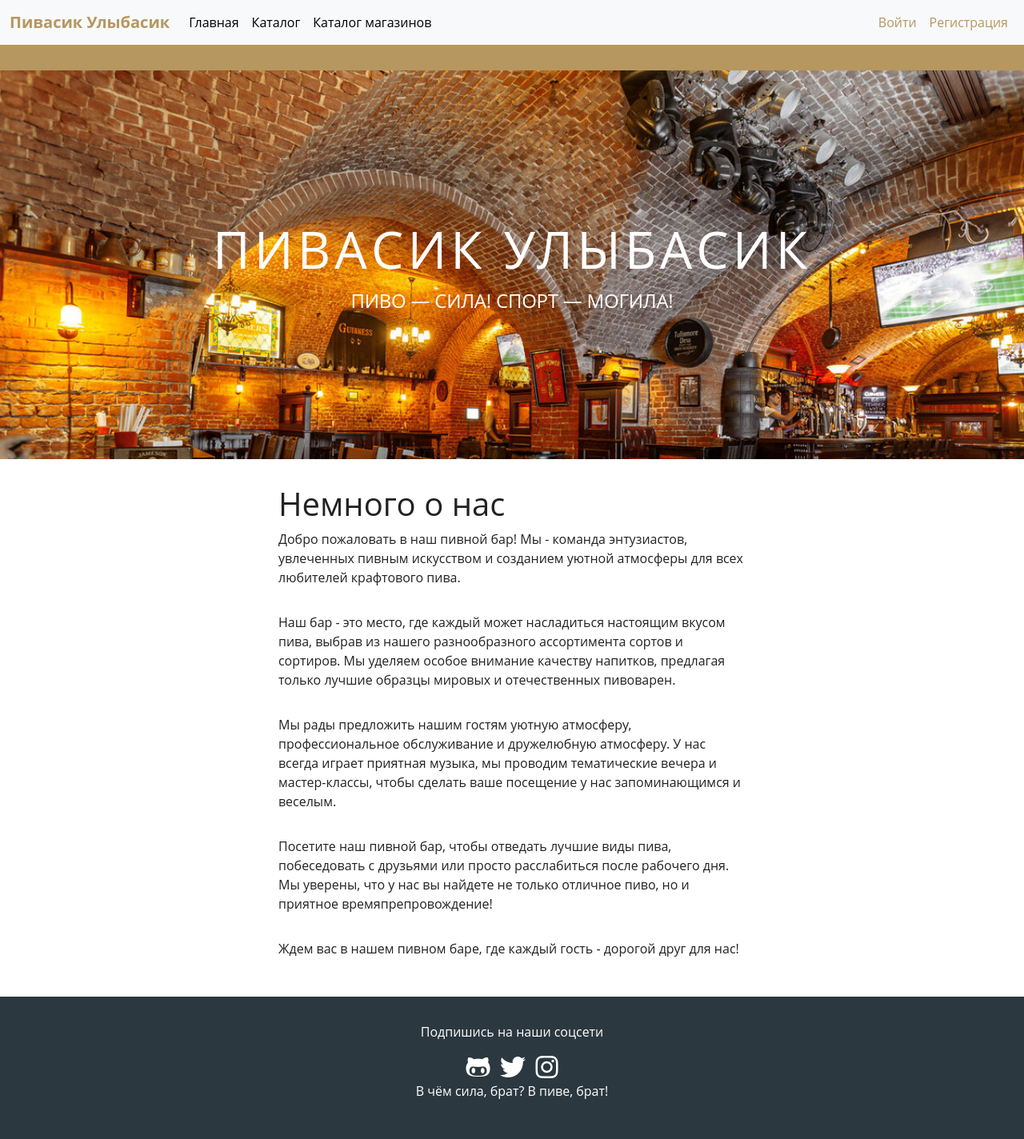
After one commit to PodySIN/PivasikUlibasik, a Django app: page /about_us/ in a window 1280 px wide. The commit adds this page. Shown: the whole page at 80% size. Run offline with Django 5.2, Linux system fonts and the light colour scheme; some libraries are stand-ins or nearby versions.

Commit message:
add shop catalog and about_us page

```diff
--- a/core/urls.py
+++ b/core/urls.py
@@ -37,4 +37,11 @@ urlpatterns = [
         views.particular_vacancy_need_shop,
         name="vacancy/particular_shop_vacancy/<shop_id>",
     ),
+    path("shop_catalog/", views.shop_catalog_page, name="shop_catalog"),
+    path(
+        "shop_catalog/particular_shop/<shop_id>",
+        views.particular_shop,
+        name="shop_catalog/particular_shop/<shop_id>",
+    ),
+    path("about_us/", views.about_us_page, name="about_us"),
 ]
--- a/main/templates/footer.html
+++ b/main/templates/footer.html
@@ -6,7 +6,7 @@
   	 		<div class="footer-col">
   	 			<h4>Пивасик Улыбасик</h4>
   	 			<ul>
-  	 				<li><a href="#">О компании</a></li>
+  	 				<li><a href="{%url 'about_us' %}">О компании</a></li>
 					<li><a href="#">Новости</a></li>
   	 				<li><a href="#">Адреса магазинов</a></li>
   	 				<li><a href="#">Политика Конфиденциальности</a></li>
--- a/main/templates/header.html
+++ b/main/templates/header.html
@@ -1,3 +1,5 @@
+{% load static %}
+<link rel="stylesheet" href="{% static 'css/style.css' %}">
 
 <nav class="navbar navbar-expand-lg navbar-light bg-light">
   <div class="container-fluid">
@@ -9,7 +11,7 @@
       <div class="navbar-nav">
         <a class="nav-link active" aria-current="page" href="{%url 'index' %}">Главная</a>
         <a class="nav-link active" aria-current="page" href="{%url 'catalog' %}">Каталог</a>
-        <a class="nav-link active" aria-current="page" href="{%url 'index' %}">2</a>
+        <a class="nav-link active" aria-current="page" href="{%url 'shop_catalog' %}">Каталог магазинов</a>
       </div>
     </div>
     <div class="navbar-nav">
--- a/main/templates/indexfooter.html
+++ b/main/templates/indexfooter.html
@@ -6,7 +6,7 @@
   	 		<div class="footer-col">
   	 			<h4>Пивасик Улыбасик</h4>
   	 			<ul>
-  	 				<li><a href="#">О компании</a></li>
+  	 				<li><a href="{%url 'about_us' %}">О компании</a></li>
 					<li><a href="#">Новости</a></li>
   	 				<li><a href="#">Адреса магазинов</a></li>
   	 				<li><a href="#">Политика Конфиденциальности</a></li>
--- /dev/null
+++ b/main/templates/pages/about_us.html
@@ -0,0 +1,50 @@
+{% load static %}
+{% include 'head.html' %}
+<link rel="stylesheet" href="{% static 'css/about_us.css' %}" />
+<script src="https://kit.fontawesome.com/1cf483120b.js" crossorigin="anonymous"></script>
+{% include 'header.html' %}
+<body>
+    <header class="masthead">
+        <p class="masthead-intro">Пивасик Улыбасик</p>
+        <h1 class="masthead-heading">Пиво — сила! Спорт — могила!</h1>
+    </header>
+    <section class="introduction-section">
+        <div class="container">
+            <h1>Немного о нас</h1>
+            <p>Добро пожаловать в наш пивной бар! Мы - команда энтузиастов, увлеченных пивным искусством и созданием уютной атмосферы для всех любителей крафтового пива.</p>
+        </div>
+    </section>
+    <section class="location-section">
+        <div class="container">
+            <p>Наш бар - это место, где каждый может насладиться настоящим вкусом пива, выбрав из нашего разнообразного ассортимента сортов и сортиров. Мы уделяем особое внимание качеству напитков, предлагая только лучшие образцы мировых и отечественных пивоварен.</p>
+        </div>
+    </section>
+    <section class="questions-section">
+        <div class="container">
+            <p>Мы рады предложить нашим гостям уютную атмосферу, профессиональное обслуживание и дружелюбную атмосферу. У нас всегда играет приятная музыка, мы проводим тематические вечера и мастер-классы, чтобы сделать ваше посещение у нас запоминающимся и веселым.</p>
+        </div>
+    </section>
+    <section class="location-section">
+        <div class="container">
+            <p>Посетите наш пивной бар, чтобы отведать лучшие виды пива, побеседовать с друзьями или просто расслабиться после рабочего дня. Мы уверены, что у нас вы найдете не только отличное пиво, но и приятное времяпрепровождение!</p>
+        </div>
+    </section>
+    <section class="location-section">
+        <div class="container">
+            <p>Ждем вас в нашем пивном баре, где каждый гость - дорогой друг для нас!</p>
+        </div>
+    </section>
+    <footer class="content-footer">
+        <div class="footer-container">
+            <p>Подпишись на наши соцсети</p>
+            <a target="_blank" href="https://github.com/kedarjoyner"><i
+                    class="fa fa-github-alt fa-inverse fa-2x"></i></a>
+            &nbsp;
+            <a href="https://twitter.com/kedmasterk"><i class="fa fa-twitter fa-inverse fa-2x"></i></a>
+            &nbsp;
+            <a href="https://instagram.com/kedarjoyner/"><i class="fa fa-instagram fa-inverse fa-2x"></i></a>
+            <p>В чём сила, брат? В пиве, брат!</p>
+        </div>
+    </footer>
+</body>
+</html>
--- a/main/templates/pages/index.html
+++ b/main/templates/pages/index.html
@@ -16,7 +16,6 @@
         <h2>Пиво — сила! Спорт — могила!</h2>
       </div>
   </div>
-
     <div class="content">
         <div class="row">
             <div class="text-center">
@@ -37,7 +36,6 @@
             </div>
         </div>
     </div>
-
       <footer class="footer mt-auto py-3">
                 {% block footer %}
                     {% include 'indexfooter.html' %}
--- a/main/views.py
+++ b/main/views.py
@@ -193,3 +193,24 @@ def particular_vacancy_need_shop(request: WSGIRequest, shop_id: int) -> HttpResp
     context["shop"]: dict = Shop.objects.get(Shop_id=shop_id)
     context["shop_id"]: dict = shop_id
     return render(request, "pages/particular_vacancy.html", context)
+
+
+def shop_catalog_page(request: WSGIRequest) -> HttpResponse:
+    """
+    Страница отображения все магазины.
+    :param request: Запрос к странице.
+    :return: Страницу всех магазинов.
+    """
+    context: dict = get_base_context("ПивасикУлыбасик")
+    context["shops"]: dict = Shop.objects.all()
+    return render(request, "pages/shops_catalog.html", context)
+
+
+def about_us_page(request: WSGIRequest) -> HttpResponse:
+    """
+    Страница отображения страницы 'о нас'.
+    :param request: Запрос к странице.
+    :return: Страницу 'о нас'.
+    """
+    context: dict = get_base_context("ПивасикУлыбасик")
+    return render(request, "pages/about_us.html", context)
--- /dev/null
+++ b/static/css/about_us.css
@@ -0,0 +1,105 @@
+body {
+  /* Typography Declaration */
+  color: #222222;
+  font-size: 1em;
+  font-family: "Open Sans", "Helvetica Neue", sans-serif;
+}
+.masthead-heading,
+.masthead-intro,
+.content-footer {
+  text-align: center;
+}
+.masthead {
+  padding: 11em 0;
+  background-image: url("../images/preview.png");
+  background-repeat: no-repeat;
+  background-size: cover;
+  background-position: top center;
+  border-top: solid 2em #b69760;
+}
+.masthead-intro {
+  /* Text Declarations */
+  margin-bottom: 0.1em;
+  font-family: "Gentium Book Basic," Georgia, serif;
+  font-size: 4em;
+  color: #ffffff;
+  text-transform: uppercase;
+  letter-spacing: 0.08em;
+}
+.masthead-heading {
+  /*Layout Declarations */
+  margin-top: -0.2em;
+  /* Typography Declarations */
+  font-family: "Open Sans", "Helvetica Neue", sans-serif;
+  font-weight: light;
+  font-size: 1.5em;
+  letter-spacing: -0.01em;
+  text-transform: uppercase;
+  color: #ffffff;
+}
+/* Text Declarations for Sections */
+.introduction-section > p,
+.location-section > p,
+.content-footer > p,
+.questions-section > p {
+  font-weight: 300;
+  letter-spacing: 0.05em;
+}
+/* Section Styling */
+.introduction-section,
+.location-section,
+.questions-section {
+  max-width: 38em;
+  margin-left: auto;
+  margin-right: auto;
+  margin-top: 2em;
+}
+.questions-section > h2 {
+  /*Typography Declarations */
+  font-family: "Gentium Book Basic", Georgia, serif;
+  font-size: 1.1 em;
+  font-weight: bold;
+  color: #222222;
+}
+/* Footer Styling */
+.fa-stack fa-lg {
+  display: inline-block;
+}
+.footer-container > p {
+  color: white;
+}
+.content-footer {
+  padding: 2em 0;
+  margin-top: 3em;
+  background: #2b3840;
+}
+a {
+  text-decoration: none;
+  font-weight: bold;
+}
+a:link {
+  color: #b69760;
+}
+a:visited {
+  color: #b69760;
+}
+a:hover {
+  color: #b69760;
+}
+@media only screen and (max-width: 571px) {
+  .masthead {
+    padding: 5em 0;
+  }
+  .masthead-intro {
+    font-size: 3em;
+  }
+  .masthead-heading {
+    font-size: 0.5em;
+  }
+  .container {
+    padding: 0 3em;
+  }
+  .footer-container {
+    padding: 0 3em;
+  }
+}
--- a/static/css/header.css
+++ b/static/css/header.css
@@ -45,7 +45,7 @@ h1, h2 {
     height: 100%;
     top: 0;
     left: 0;
-    background: url('https://avatars.dzeninfra.ru/get-zen_doc/1863639/pub_63ccd11dcd8bcc467af731af_63ccd3fc7775357d86140398/scale_1200') center center no-repeat;
+    background: url('../images/preview.png') center center no-repeat;
     background-size: cover;
   }
 
--- a/static/css/style.css
+++ b/static/css/style.css
@@ -32,8 +32,3 @@ a.text {
 .serv li {
   outline: 1px solid;
 }
-
-body{
-    background: #ffffff;
-    color: #fff;
-}
```
Also changed, not shown: main/templates/pages/shops_catalog.html (added, +21 -0 lines).
